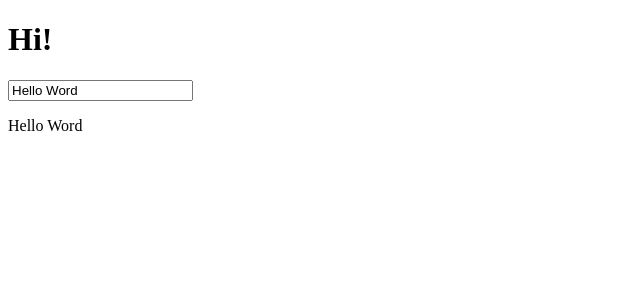
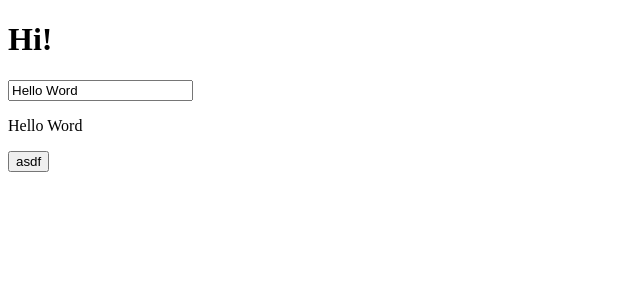
Before and after one commit to Techondorius/bill_calc, a Nuxt app in the folder frontend/: page / in a window 1280 px wide. Shown: the top 300 px of the page, without its empty margins (0-640 px from the left). Built offline with nearby package versions, Linux system fonts and the light colour scheme.

Commit message:
postできるようにした

```diff
--- a/frontend/pages/index.vue
+++ b/frontend/pages/index.vue
@@ -2,10 +2,25 @@
   <h1>Hi!</h1>
   <input v-model="a" />
   <p>{{ a }}</p>
+  <button @click="req">asdf</button>
+  <p v-if="{resp}">{{ resp }}</p>
 </template>
 
 <script setup lang="ts">
 const a = ref("Hello Word")
+interface res {
+  message: string
+}
+const req = async () => {
+  const url = "http://localhost:8080"
+  const res = await fetch(url, {
+    method: "POST",
+  })
+  const resData: res = await res.json()
+  resp.value = resData.message
+}
+
+const resp = ref("")
 </script>
 
 <style></style>
```
